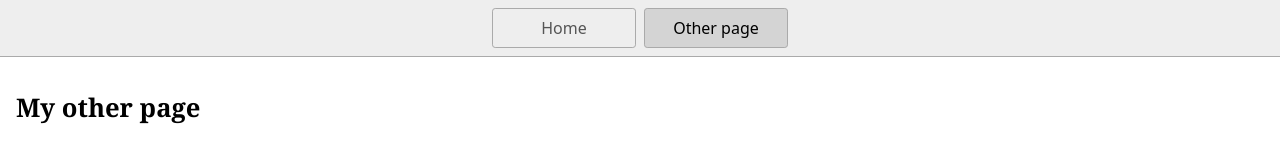
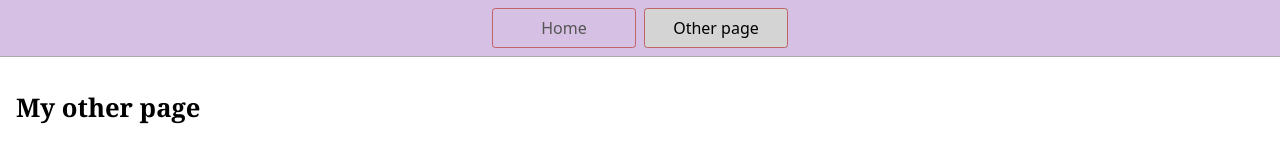
Before and after one commit to mejiamagna/mejiamagna, a plain HTML site: page page2.html in a window 1280 px wide. Drawn offline with Linux system fonts and the light colour scheme.

Commit message:
2 files modified

```diff
--- a/styles.css
+++ b/styles.css
@@ -17,7 +17,7 @@ nav {
   padding: 0.5rem;
   gap: 0.5rem;
   border-bottom: solid 1px #aaa;
-  background-color: #eee;
+  background-color: rgb(214, 192, 228);
 }
 
 nav a {
@@ -25,7 +25,7 @@ nav a {
   min-width: 9rem;
   padding: 0.5rem;
   border-radius: 0.2rem;
-  border: solid 1px #aaa;
+  border: solid 1px rgb(190, 102, 102);
   text-align: center;
   text-decoration: none;
   color: #555;
```
Also changed, not shown: index.html (+3 -3 lines).
